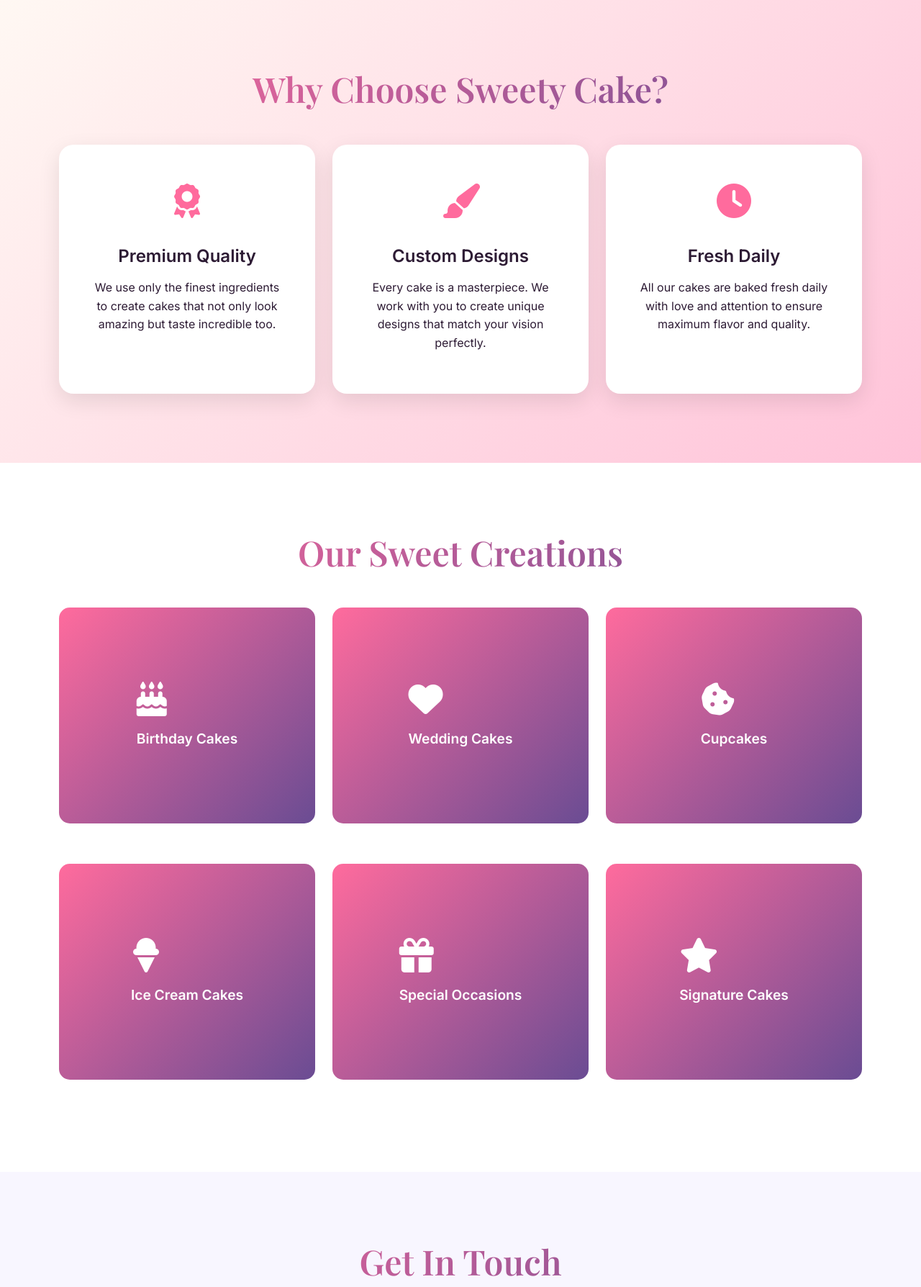
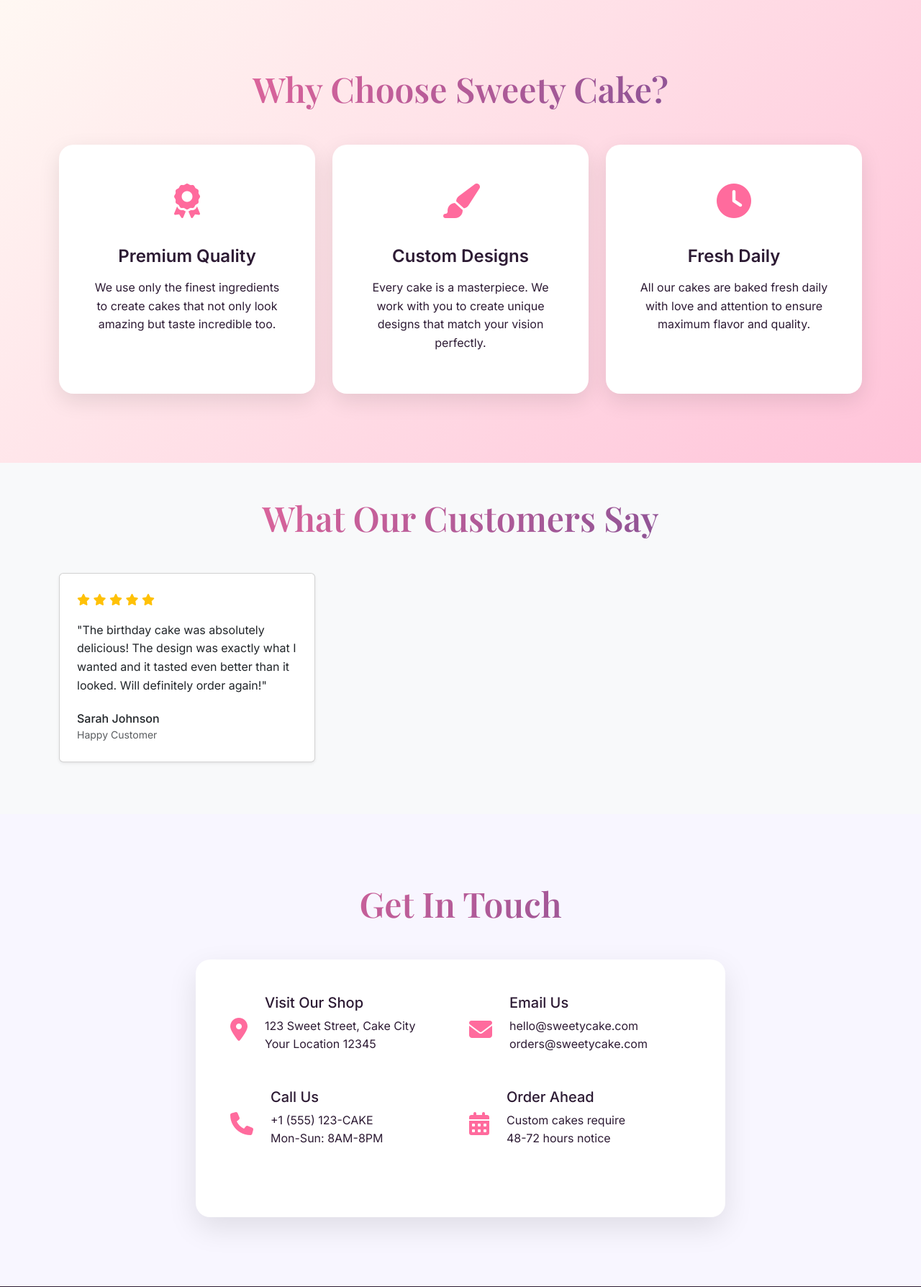
Before and after one commit to Nimesh-Kavinda/Sweet_Cake, a PHP site: page / in a window 1280 px wide. Shown: the part 801-2589 px from the top of the page at 72% size. Run offline with PHP 8.4, Linux system fonts and the light colour scheme.

Commit message:
Refactor testimonials section: replace gallery section with customer testimonials for enhanced user engagement

```diff
--- a/index.php
+++ b/index.php
@@ -279,62 +279,37 @@
         </div>
     </section>
 
-    <!-- Gallery Section -->
-    <section id="gallery" class="gallery-section">
-        <div class="container">
-            <h2 class="section-title">Our Sweet Creations</h2>
-            <div class="row g-4">
-                <div class="col-md-4">
-                    <div class="gallery-item">
-                        <div>
-                            <i class="fas fa-birthday-cake" style="font-size: 3rem; margin-bottom: 1rem;"></i>
-                            <div>Birthday Cakes</div>
+    <!-- Testimonials Section -->
+  <section id="testimonials" class="testimonial-section py-5 bg-light">
+    <div class="container">
+        <h2 class="section-title text-center mb-5">What Our Customers Say</h2>
+        <div class="row">
+            <!-- Testimonial 1 -->
+            <div class="col-md-4 mb-4">
+                <div class="card h-100 shadow-sm">
+                    <div class="card-body p-4">
+                        <div class="mb-3 text-warning">
+                            <i class="fas fa-star"></i>
+                            <i class="fas fa-star"></i>
+                            <i class="fas fa-star"></i>
+                            <i class="fas fa-star"></i>
+                            <i class="fas fa-star"></i>
                         </div>
-                    </div>
-                </div>
-                <div class="col-md-4">
-                    <div class="gallery-item">
-                        <div>
-                            <i class="fas fa-heart" style="font-size: 3rem; margin-bottom: 1rem;"></i>
-                            <div>Wedding Cakes</div>
-                        </div>
-                    </div>
-                </div>
-                <div class="col-md-4">
-                    <div class="gallery-item">
-                        <div>
-                            <i class="fas fa-cookie-bite" style="font-size: 3rem; margin-bottom: 1rem;"></i>
-                            <div>Cupcakes</div>
-                        </div>
-                    </div>
-                </div>
-                <div class="col-md-4">
-                    <div class="gallery-item">
-                        <div>
-                            <i class="fas fa-ice-cream" style="font-size: 3rem; margin-bottom: 1rem;"></i>
-                            <div>Ice Cream Cakes</div>
-                        </div>
-                    </div>
-                </div>
-                <div class="col-md-4">
-                    <div class="gallery-item">
-                        <div>
-                            <i class="fas fa-gift" style="font-size: 3rem; margin-bottom: 1rem;"></i>
-                            <div>Special Occasions</div>
-                        </div>
-                    </div>
-                </div>
-                <div class="col-md-4">
-                    <div class="gallery-item">
-                        <div>
-                            <i class="fas fa-star" style="font-size: 3rem; margin-bottom: 1rem;"></i>
-                            <div>Signature Cakes</div>
+                        <p class="card-text mb-4">"The birthday cake was absolutely delicious! The design was exactly what I wanted and it tasted even better than it looked. Will definitely order again!"</p>
+                        <div class="d-flex align-items-center">
+
+                            <div>
+                                <h6 class="mb-0">Sarah Johnson</h6>
+                                <small class="text-muted">Happy Customer</small>
+                            </div>
                         </div>
                     </div>
                 </div>
             </div>
+
         </div>
-    </section>
+    </div>
+</section>
 
     <!-- Contact Section -->
     <section id="contact" class="contact-section">
```
